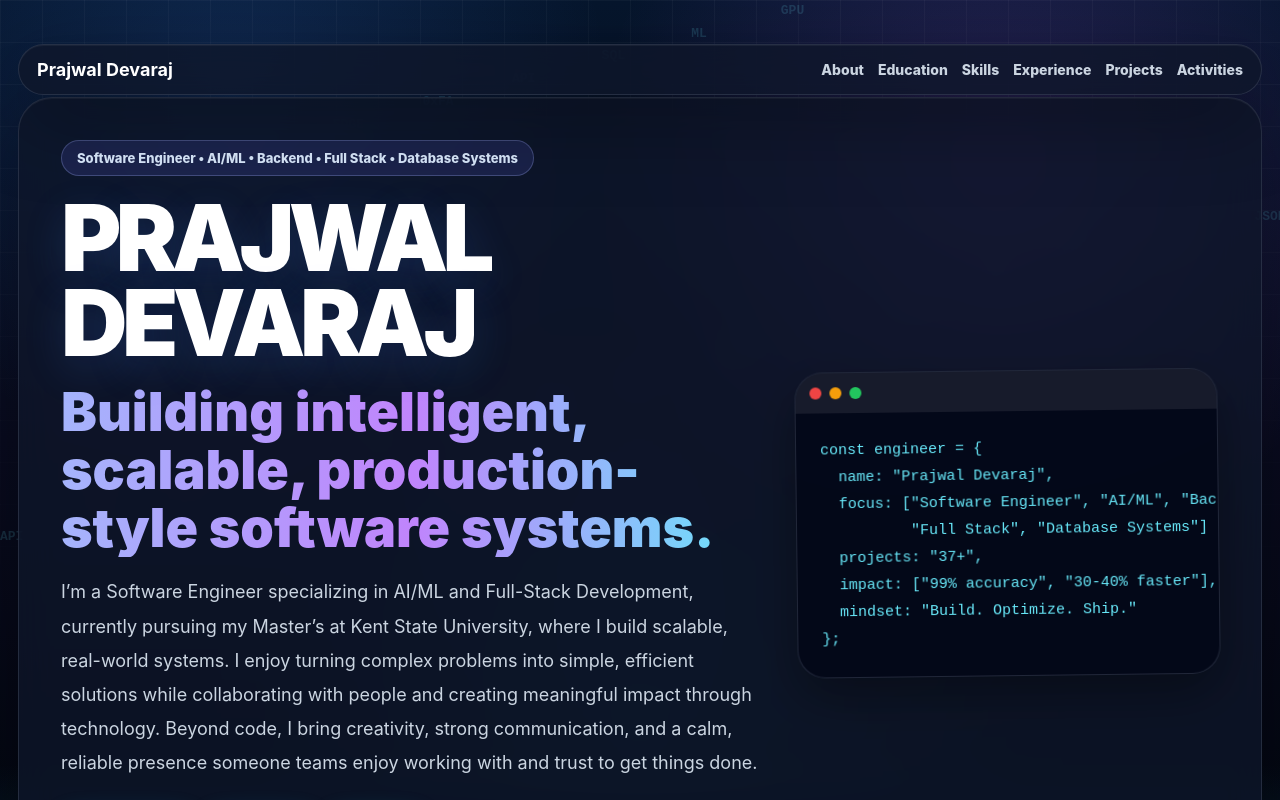
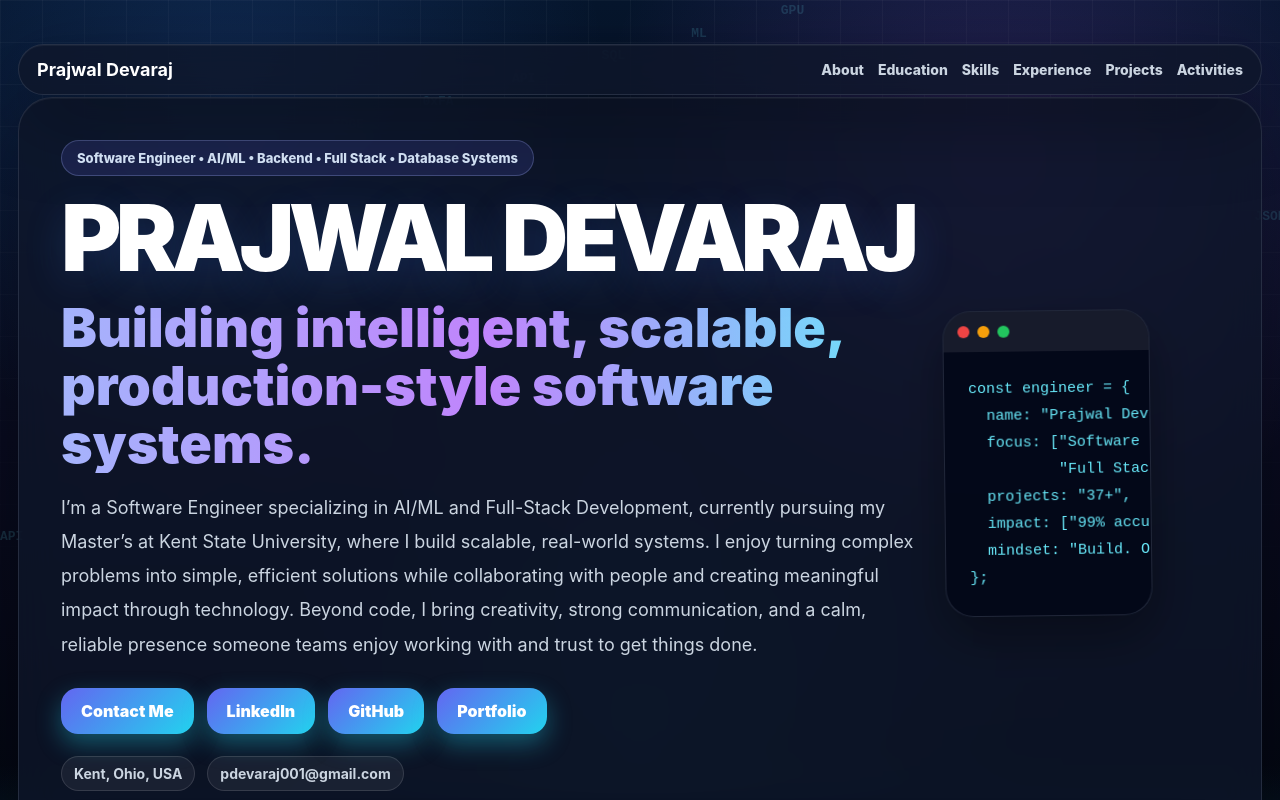
Before and after one commit to prajwal-devaraj/portfolio_, a React (Vite) app: page / in a window 1280 px wide. Shown: the top 800 px of the page. Built offline with nearby package versions, Linux system fonts and the light colour scheme.

Commit message:
Final UI update

```diff
--- a/src/PrajwalPortfolio.jsx
+++ b/src/PrajwalPortfolio.jsx
@@ -937,6 +937,14 @@ export default function PrajwalPortfolio() {
   <a className="btn primary" href={`mailto:${contact.email}`}>Contact Me</a>
   <a className="btn primary" href={contact.linkedin} target="_blank" rel="noreferrer">LinkedIn</a>
   <a className="btn primary" href={contact.github} target="_blank" rel="noreferrer">GitHub</a>
+  <a
+  className="btn primary"
+  href="https://prajwal-devaraj.github.io/PrajwalDevaraj_Portfolio/"
+  target="_blank"
+  rel="noreferrer"
+>
+  Portfolio
+</a>
 </div>
 
             <div className="contactLine">
@@ -1190,8 +1198,16 @@ export default function PrajwalPortfolio() {
 </p>
        <div className="actions">
 <a className="btn" href={`mailto:${contact.email}`}>Email Me</a>
+<a className="btn" href={contact.linkedin} target="_blank" rel="noreferrer">LinkedIn</a>
 <a className="btn" href={contact.github} target="_blank" rel="noreferrer">View GitHub</a>
-  <a className="btn" href={contact.linkedin} target="_blank" rel="noreferrer">LinkedIn</a>
+<a
+  className="btn"
+  href="https://prajwal-devaraj.github.io/PrajwalDevaraj_Portfolio/"
+  target="_blank"
+  rel="noreferrer"
+>
+  Portfolio
+</a>
 </div>
         </section>
       </main>
@@ -1336,6 +1352,7 @@ export default function PrajwalPortfolio() {
           letter-spacing: -0.06em;
           font-weight: 950;
           text-shadow: 0 12px 40px rgba(59,130,246,.18);
+          white-space: nowrap;
         }
 
         .hero h2 {
@@ -1640,9 +1657,8 @@ export default function PrajwalPortfolio() {
   text-decoration: none;
   color: inherit;
   display: block;
-          overflow: hidden;
   position: relative;
-          min-height: 360px;
+  min-height: auto;
 }
 
         .projectVisual {
@@ -1779,15 +1795,12 @@ export default function PrajwalPortfolio() {
   }
 
 #projects .hoverReveal {
-    position: static !important;
-    display: block !important;
+  position: relative !important;
   opacity: 1 !important;
   transform: none !important;
   inset: auto !important;
-    height: auto !important;
-    max-height: none !important;
-    overflow: visible !important;
   margin-top: 14px !important;
+  padding: 16px !important;
   background: rgba(15,23,42,.78) !important;
   border: 1px solid rgba(103,232,249,.18) !important;
 }
```
Also changed, not shown: 2 other files (tests, documents, lock files or other folders). Lines whose indentation alone changed are shown as unchanged.
